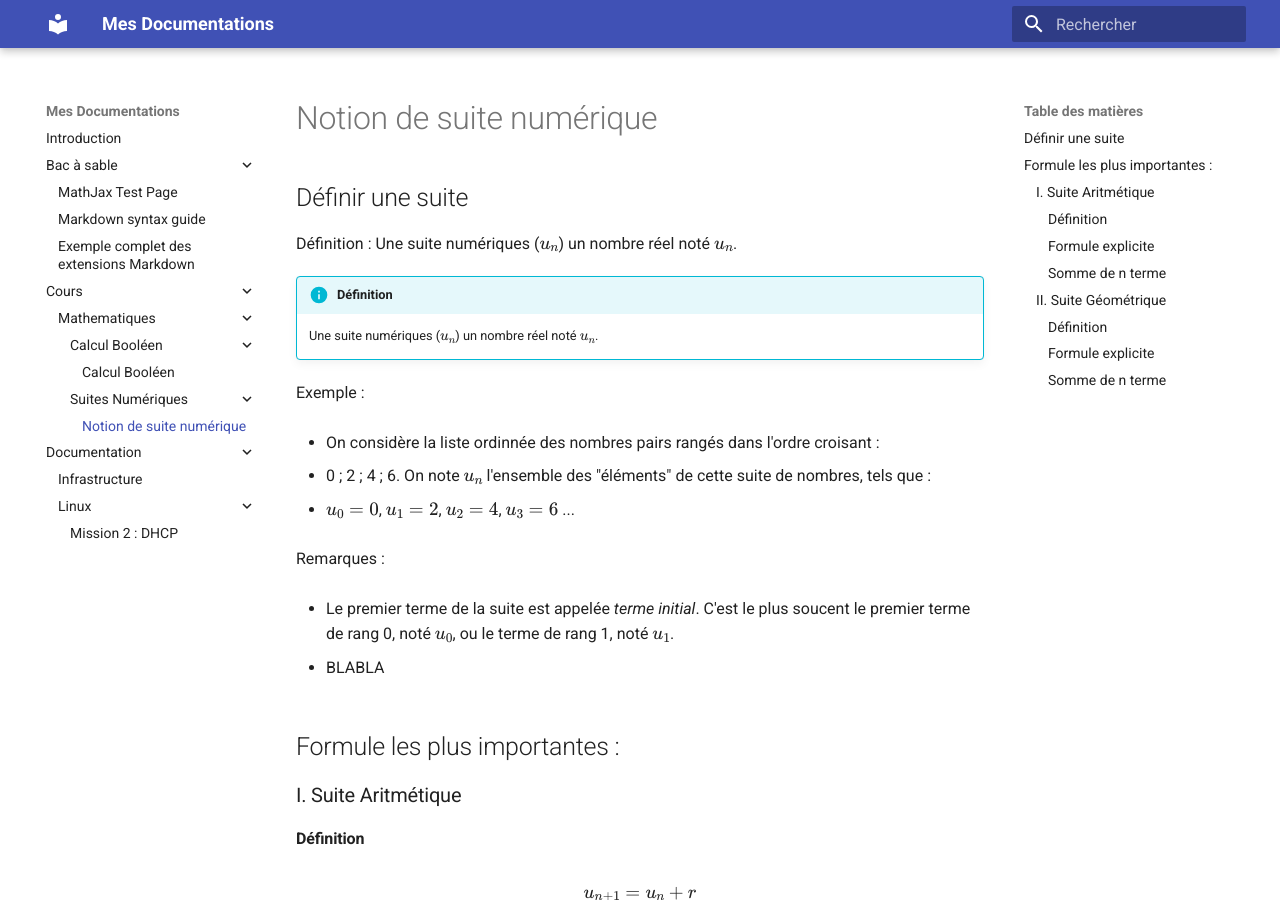
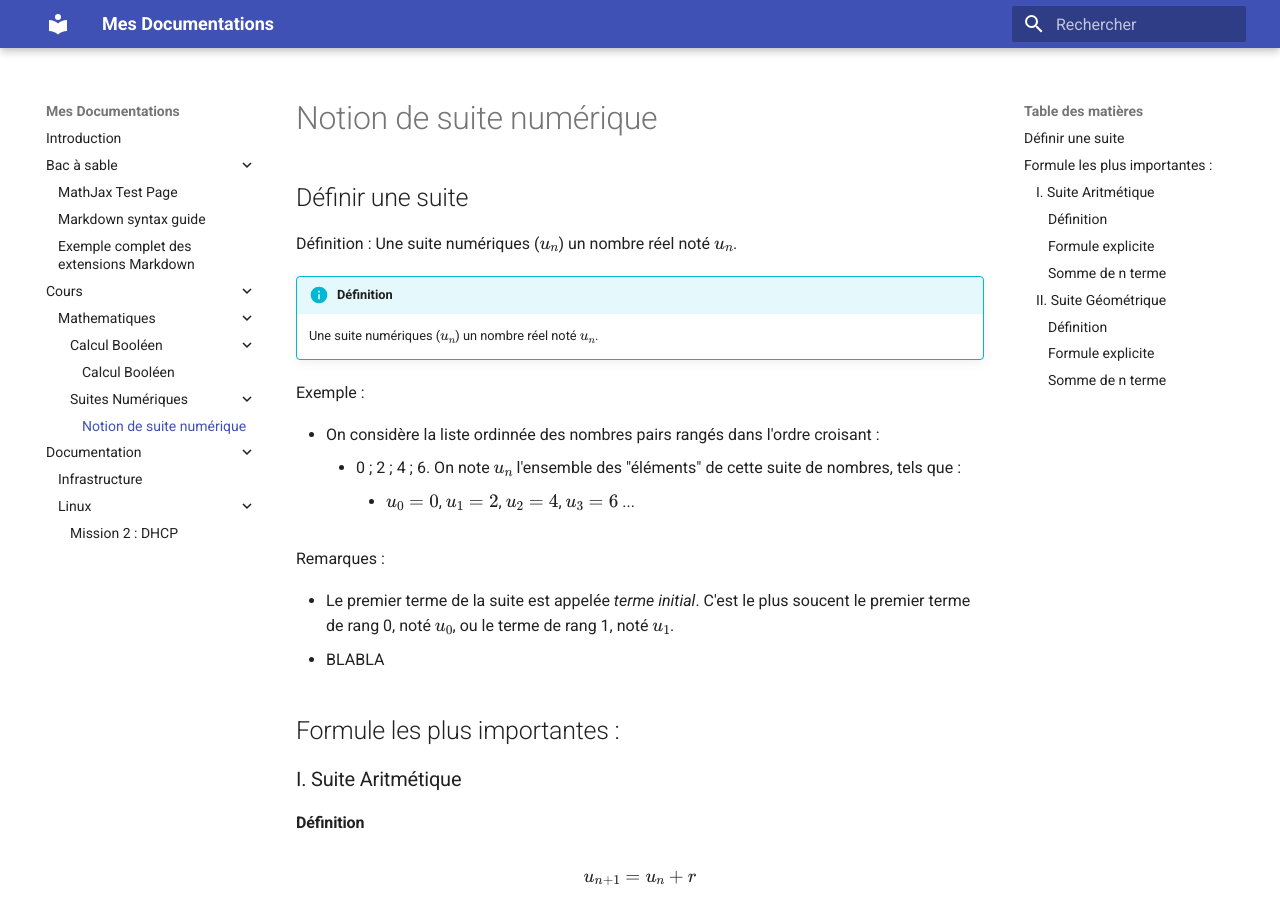
Before and after one commit to LibGR/Docs, an MkDocs documentation site: the page built from docs/Cours/Mathematiques/Suites Numériques/Leçon.md, in a window 1280 px wide and 900 px high. Built offline with MkDocs 1.6.1 and Material for MkDocs 9.7.7, drawn with Linux system fonts in a browser that asks for light colours.

```diff
--- a/docs/Cours/Mathematiques/Suites Numériques/Leçon.md
+++ b/docs/Cours/Mathematiques/Suites Numériques/Leçon.md
@@ -9,17 +9,14 @@ Définition : Une suite numériques ($u_n$) un nombre réel noté $u_n$.
 
 Exemple :
 
-- On considère la liste ordinnée des nombres pairs rangés dans l'ordre croisant :
-
-  - 0 ; 2 ; 4 ; 6. On note $u_n$ l'ensemble des "éléments" de cette suite de nombres, tels que :
-
-  - $u_0=0$, $u_1=2$, $u_2=4$, $u_3=6$ ...
+* On considère la liste ordinnée des nombres pairs rangés dans l'ordre croisant :
+    * 0 ; 2 ; 4 ; 6. On note $u_n$ l'ensemble des "éléments" de cette suite de nombres, tels que :
+        * $u_0=0$, $u_1=2$, $u_2=4$, $u_3=6$ ...
 
 Remarques :
 
-- Le premier terme de la suite est appelée *terme initial*. C'est le plus soucent le premier terme de rang 0, noté $u_0$, ou le terme de rang 1, noté $u_1$.
-
-- BLABLA
+* Le premier terme de la suite est appelée *terme initial*. C'est le plus soucent le premier terme de rang 0, noté $u_0$, ou le terme de rang 1, noté $u_1$.
+* BLABLA
 
 ## Formule les plus importantes :
 
```
Also changed, not shown: docs/index.md (+5 -4 lines).
